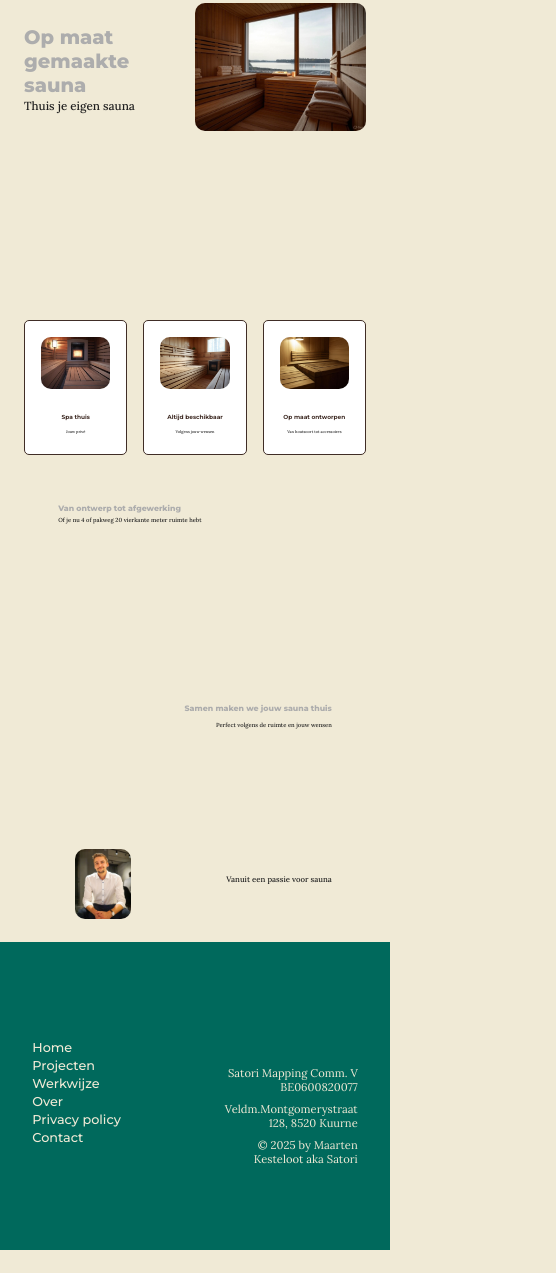
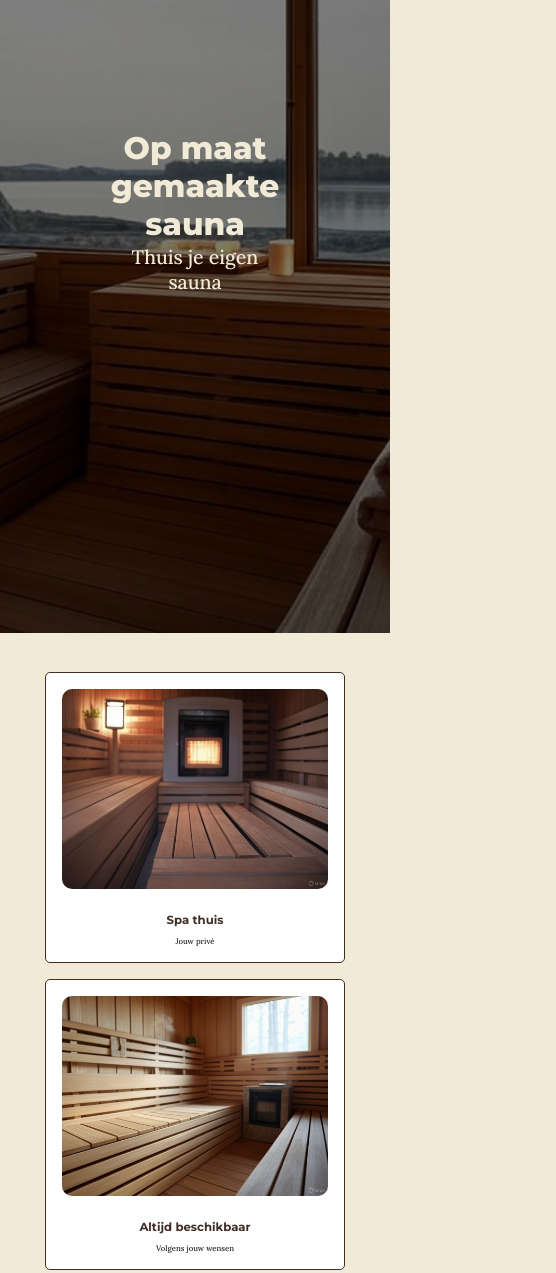
Before and after one commit to SatoriMapping/satorisauna, a plain HTML site: page index.html in a window 390 px wide. Shown: the part 271-1544 px from the top of the page, 556 px wide, since content can reach past the window. Drawn offline with Linux system fonts and the light colour scheme.

Commit message:
Add files via upload

```diff
--- a/index.html
+++ b/index.html
@@ -4,7 +4,8 @@
     <meta charset="UTF-8">
     <meta name="viewport" content="width=device-width, initial-scale=1.0">
     <title>Satori Sauna</title>
-    <link href="./resources/css/index.css" rel="stylesheet">
+    <link href="./resources/css/style.css" rel="stylesheet">
+    <script src="./resources/js/script.js" defer></script>
     <link href="https://fonts.googleapis.com/css2?family=Lora:ital,wght@0,400..700;1,400..700&family=Nunito:ital,wght@0,200..1000;1,200..1000&family=Space+Mono:ital,wght@0,400;0,700;1,400;1,700&display=swap" rel="stylesheet">
     <link href="https://fonts.googleapis.com/css2?family=Lora:ital,wght@0,400..700;1,400..700&family=Montserrat:ital,wght@0,100..900;1,100..900&family=Nunito:ital,wght@0,200..1000;1,200..1000&family=Space+Mono:ital,wght@0,400;0,700;1,400;1,700&display=swap" rel="stylesheet">
 </head>
@@ -24,16 +25,15 @@
                 </div>
             </nav>
         </header>
-        <main>
-            <div class="hero_container">
+        <div class="hero_container" id="hero">
             <div class="hero_copy">
                 <h1>Op maat gemaakte sauna</h1>
                 <h2>Thuis je eigen sauna</h2>
             </div>
             <div class="hero-image">
-                    <img src="resources/images/Sauna met een uitzicht door ruit op meer van water .jpg" alt="Sauna met een uitzicht door ruit op meer van water"/>
             </div>
         </div>
+        <main>
             <!--foto spa in je kleine huis en grote huis +
             werkwijze omvat links artikelen 'lees alles over traditionele Finse sauna constructie'
             met cruciale onderwerpen: grootte, verwarming, zitbanken,... -->
@@ -81,8 +81,8 @@
                     </ul>
                 </div>
                 <div class="footer_right">
-                    <p>Satori Mapping Comm. V BE0600820077</p>
-                    <p>Veldm.Montgomerystraat 128, 8520 Kuurne</p>
+                    <p>Satori Mapping Comm. V</p>
+                    <p>BE0600820077</p>
                     <p>© 2025 by Maarten Kesteloot aka Satori</p>
                 </div>
             </div>
--- /dev/null
+++ b/resources/css/style.css
@@ -0,0 +1,505 @@
+/* colors */
+:root {
+    --zacht-grijs: #adadad;
+    --diep-houtbruin: #402d26;
+    --ivoorwit: #f0ead6;
+    --mat-zwart: #1e1e1e;
+    --diep-jade-groen: #00695c;
+    --licht-jade-groen: #338b81;
+}
+
+* {
+    margin: 0;
+    padding: 0;
+    box-sizing: border-box;
+}
+
+body {
+    background-color: var(--ivoorwit);
+    overflow-x: hidden;
+}
+
+/* centering */
+
+.center_container {
+    max-width: 1000px;
+    margin: 0 auto;
+    padding: 10 px 1rem 0;
+    position: relative;
+    z-index: 2;
+}
+
+/* typography */
+
+h1 {
+    font-family: "montserrat", sans-serif;
+    color: var(--ivoorwit);
+    font-weight: 800;
+    font-size: 5vw;
+    margin-bottom: 0.05rem;
+}
+
+h2 {
+    font-family: "lora", serif;
+    color: var(--ivoorwit);
+    font-weight: 500;
+    font-size: 3vw;
+    margin-top: 0.05rem;
+}
+
+h3 {
+    font-family: "montserrat", sans-serif;
+    color: var(--diep-houtbruin);
+    font-weight: 700;
+    font-size: 1.5vw;
+    margin: 0.5rem 0;
+}
+
+h4 {
+    font-family: "lora", serif;
+    color: var(--mat-zwart);
+    font-weight: 500;
+    font-size: 2vw;
+    margin-top: 0.05rem;
+}
+
+p {
+    font-family: "lora", serif;
+    color: var(--mat-zwart);
+    font-weight: 500;
+    font-size: 1vw;
+    margin-top: 0.05rem;
+}
+
+/* navbar */
+
+.navbar {
+    display: flex;
+    align-items: center;
+    height: 60px;
+    justify-content: space-between;
+    background-color: rgba(255, 255, 255, 0.9);
+    border-radius: 10px;
+    z-index: 4;
+}
+
+.navbar_logo {
+    background-color: transparent;
+    border-radius: 10px;
+}
+
+.navbar_logo img {
+    padding-left: 2rem;
+    background-color: transparent;
+}
+
+.navbar_right {
+    display: flex;
+    justify-content: right;
+    align-items: center;
+    gap: 1rem;
+    background-color: transparent;
+    border-radius: 10px;
+    margin-right: 3rem;
+}
+
+.navbar_menu {
+    display: flex;
+    list-style: none;
+    justify-content: space-evenly;
+    max-width: 400px;
+    background-color: transparent;
+}
+
+.nav_link {
+    text-decoration: none;
+    padding: 0 1rem;
+    color: var(--diep-houtbruin);
+    font-family: "montserrat", sans-serif;
+    background-color: transparent;
+    transition: color 0.3s ease;
+}
+
+.nav_link:hover {
+    color: var(--zacht-grijs)
+}
+
+.navbar_hamburger {
+    display: none;
+    cursor: pointer;
+    background-color: transparent;
+    font-size: 1.5rem;
+}
+
+.button {
+    font-family: "montserrat", sans-serif;
+    font-weight: 700;
+    color: var(--ivoorwit);
+    background-color: var(--diep-jade-groen);
+    padding: 0.75rem 1.5rem;
+    border: none;
+    border-radius: 5px;
+    cursor: pointer;
+    transition: background-color 0.3s ease, transform 0.1s ease;
+}
+
+.button:hover {
+    background-color: #004d40;
+    transform: translateY(-2px);
+}
+
+.button:active {
+    transform: translateY(0);
+}
+
+.button:focus {
+    outline: 1px solid var(--zacht-grijs);
+    outline-offset: 2px;
+}
+
+/* löyle */
+.steam-particle {
+    position: fixed;
+    width: 12px;
+    height: 12px;
+    background-color: rgba(255, 255, 255, 0.7);
+    border-radius: 50%;
+    pointer-events: none;
+    animation: steamFade 2s ease-out forwards;
+    z-index: 100;
+}
+
+@keyframes steamFade {
+    0% {
+        opacity: 0.7;
+        transform: translateY(0) scale(1);
+    }
+    100% {
+        opacity: 0;
+        transform: translateY(-30px) scale(3);
+    }
+}
+
+/* main */
+
+.hero_container {
+    position: relative;
+    width: 100vw;
+    min-height: 100vh;
+    margin-left: calc(-50vw + 50%);
+    background-size: cover;
+    background-position: center;
+    transition: opacity 1s ease-in-out;
+    z-index: 0;
+}
+
+.hero_container::before {
+    content: '';
+    position: absolute;
+    top: 0;
+    left: 0;
+    width: 100%;
+    height: 100%;
+    background: rgba(0, 0, 0, 0.5);
+    z-index: 1;
+    transition: opacity 1s ease-in-out;
+}
+
+.hero_copy {
+    position: absolute;
+    left: 50%;
+    top: 50%;
+    transform: translate(-50%, -50%);
+    max-width: 1000px;
+    padding: 0 1rem;
+    z-index: 3;
+    text-align: center;
+}
+
+.hero_copy h1, .hero_copy h2 {
+    opacity: 0;
+    transition: opacity 1s ease-in-out;
+}
+
+/* slide deck */
+
+.slide_deck * {
+    background-color: white;
+}
+
+.slide_deck {
+    display: flex;
+    width: 100%;
+    justify-content: space-between;
+    gap: 1rem;
+    margin-top: 10%;
+}
+
+.slide-item {
+    display: flex;
+    flex-direction: column;
+    align-items: center;
+    justify-content: flex-start;
+    border: 1px solid var(--diep-houtbruin);
+    border-radius: 5px;
+    flex: 1;
+    max-width: 30%;
+    padding: 1rem;
+    text-align: center;
+    overflow: hidden;
+}
+
+.slide-item img {
+    width: 100%;
+    max-height: 200px;
+    object-fit: cover;
+    object-position: center;
+    border-radius: 10px;
+    margin-bottom: 1rem;
+    transition: transform 0.3s ease;
+}
+
+.slide-item img:hover {
+    transform: scale(1.1);
+}
+
+/* aligned sections */
+
+.section_left {
+    height: 160px;
+    text-align: left;
+    margin-top: 10%;
+    background-color: var(--licht-jade-groen);
+    padding: 1rem;
+    border-radius: 5px;
+    z-index: 2;
+}
+
+.section_left h3, .section_left p {
+    padding-bottom: 0.1rem;
+    line-height: 1;
+    margin-left: 10%;
+}
+
+.section_right h3, .section_right p {
+    padding-bottom: 0.1rem;
+    line-height: 1;
+    margin-right: 10%;
+}
+
+.section_left h3, .section_right h3 {
+    font-family: "montserrat", sans-serif;
+    color: var(--ivoorwit);
+    font-weight: 800;
+    font-size: 2vw;
+}
+
+.section_left p, .section_right p {
+    font-family: "lora", serif;
+    color: var(--ivoorwit);
+    font-weight: 500;
+    font-size: 1.5vw;
+}
+
+.section_left h3 {
+    margin-top: 50px;
+    margin-bottom: 0.2rem;
+}
+
+.section_right {
+    height: 160px;
+    text-align: right;
+    background-color: var(--licht-jade-groen);
+    padding: 1rem;
+    border-radius: 5px;
+    z-index: 2;
+}
+
+.section_right h3 {
+    margin-top: 40px;
+}
+
+
+/* over */
+
+.over {
+    display: flex;
+    justify-content: space-between;
+    align-items: center;
+    height: 30vw;
+    overflow: hidden;
+}
+
+.over img {
+    min-height: 50%;
+    max-height: 60%;
+    width: auto;
+    display: block;
+    border-radius: 10px;
+    margin-left: 15%;
+}
+
+.over h4 {
+    margin-right: 10%;
+}
+
+/* Footer */
+.footer {
+    background-color: var(--diep-jade-groen);
+    width: 100vw;
+    margin-left: calc(-50vw + 50%);
+    margin-right: calc(-50vw + 50%);
+    padding: 5rem 0;
+    color: var(--ivoorwit);
+}
+
+.footer_container {
+    max-width: 1000px;
+    margin: 0 auto;
+    padding: 0 1rem;
+    display: grid;
+    grid-template-columns: 1fr 1fr;
+    gap: 2rem;
+}
+
+.footer_left, .footer_right {
+    display: flex;
+    flex-direction: column;
+}
+
+.footer_left ul {
+    list-style: none;
+    padding-left: 10%;
+}
+
+.footer_link {
+    text-decoration: none;
+    color: var(--ivoorwit);
+    font-family: "montserrat", sans-serif;
+    font-weight: 500;
+    font-size: 0.8rem;
+    margin-bottom: 0.5rem;
+    transition: color 0.3s ease;
+}
+
+.footer_link:hover {
+    color: var(--zacht-grijs);
+}
+
+.footer_right {
+    margin-top: 40px;
+    text-align: right;
+    padding-right: 10%;
+}
+
+.footer_right p {
+    font-family: "lora", serif;
+    font-weight: 400;
+    font-size: 0.7rem;
+    margin: 0.25rem 0;
+    color: var(--ivoorwit);
+}
+
+.footer, .footer * {
+    background-color: transparent;
+}
+
+.footer {
+    background-color: var(--diep-jade-groen) !important;
+}
+
+@media (max-width: 768px) {
+
+    h1 {
+        font-size: 8vw;
+    }
+    h2 {
+        font-size: 5vw;
+    }
+    h3 {
+        font-size: 3vw;
+    }
+    h4 {
+        font-size: 4vw;
+    }
+    p {
+        font-size: 2vw;
+    }
+    .section_left h3, .section_right h3 {
+        font-size: 4vw;
+    }
+    .section_left p, .section_right p {
+        font-size: 3vw;
+    }
+
+    .navbar_hamburger {
+        display: block;
+        margin-right: 1rem;
+    }
+    .navbar_right {
+        display: none;
+        position: absolute;
+        top: 60px;
+        right: 0;
+        background-color: white;
+        flex-direction: column;
+        width: 100%;
+        padding: 1rem;
+        border-radius: 0 0 10px 10px;
+    }
+    .navbar_right.active {
+        display: flex;
+    }
+    .navbar_menu {
+        flex-direction: column;
+        align-items: center;
+        max-width: none;
+    }
+    .nav_link {
+        padding: 0.5rem;
+    }
+    .button {
+        margin-top: 1rem;
+    }
+    .hero_copy {
+        max-width: 90%;
+        padding: 1rem;
+    }
+    .slide_deck {
+        flex-direction: column;
+        align-items: center;
+    }
+    .slide-item {
+        max-width: 80%;
+    }
+    .section_left, .section_right {
+        margin-left: 5%;
+        margin-right: 5%;
+        padding: 0.5rem;
+    }
+    .over {
+        flex-direction: column;
+        height: auto;
+        padding: 1rem;
+    }
+    .over img {
+        margin-left: 0;
+        max-height: 20vh;
+        width: auto;
+    }
+    .over h4 {
+        margin-right: 0;
+        text-align: center;
+    }
+    .footer_container {
+        grid-template-columns: 1fr;
+        text-align: center;
+    }
+    .footer_left ul {
+        padding-left: 0;
+    }
+    .footer_right {
+        padding-right: 0;
+        margin-top: 1rem;
+    }
+}
--- /dev/null
+++ b/resources/js/script.js
@@ -0,0 +1,45 @@
+document.addEventListener('DOMContentLoaded', () => {
+    const heroContainer = document.getElementById('hero');
+    const heroH1 = document.querySelector('.hero_copy h1');
+    const heroH2 = document.querySelector('.hero_copy h2');
+    const hamburger = document.querySelector('.navbar_hamburger');
+    const navbarRight = document.querySelector('.navbar_right');
+
+    heroContainer.style.backgroundImage= "url('./resources/images/Sauna met een uitzicht door ruit op meer van water.jpg')";
+    heroContainer.style.opacity = '0';
+
+    setTimeout( () => {
+        heroContainer.style.opacity = '1';
+    }, 50);
+
+    setTimeout( () => {
+        heroH1.style.opacity = '1';
+    }, 500);
+
+    setTimeout( () => {
+        heroH2.style.opacity = '1';
+    }, 1000);
+
+    hamburger.addEventListener('click', () => {
+        navbarRight.classList.toggle('active');
+    });
+
+    if (!('ontouchstart' in window)) {
+        let lastParticleTime = 0;
+        document.addEventListener('mousemove', (event) => {
+            const now = Date.now();
+            if (now - lastParticleTime < 100) return;
+            lastParticleTime = now;
+
+            const particle = document.createElement('div');
+            particle.classList.add('steam-particle');
+            particle.style.left = `${event.clientX}px`;
+            particle.style.top = `${event.clientY}px`;
+            document.body.appendChild(particle);
+            setTimeout (() => {
+                particle.remove();
+            }, 1500);
+        })
+    }
+
+})
```
Also changed, not shown: resources/images/Sauna met een uitzicht door ruit op meer van water.jpg (added). Lines whose indentation alone changed are shown as unchanged.
